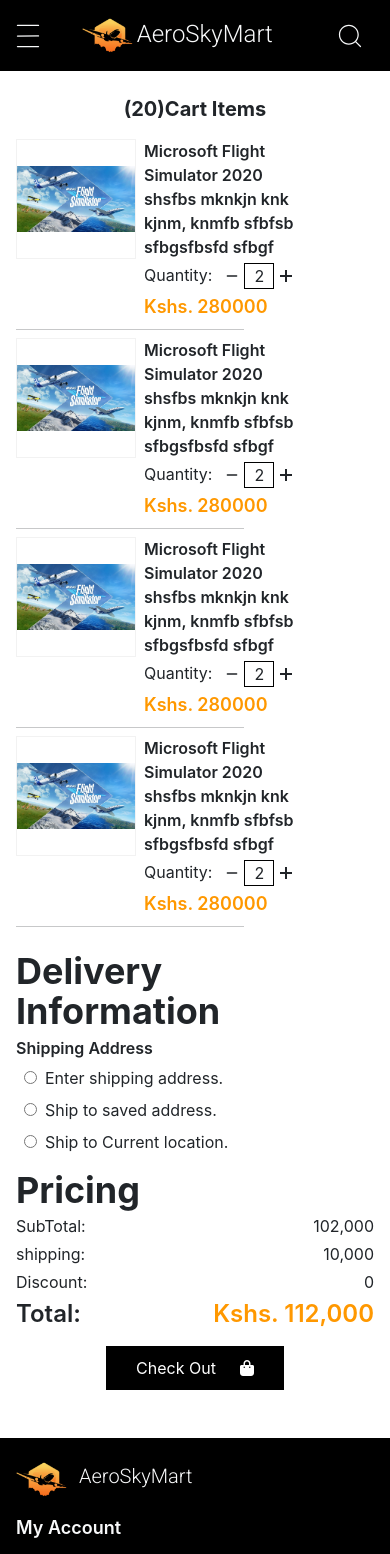
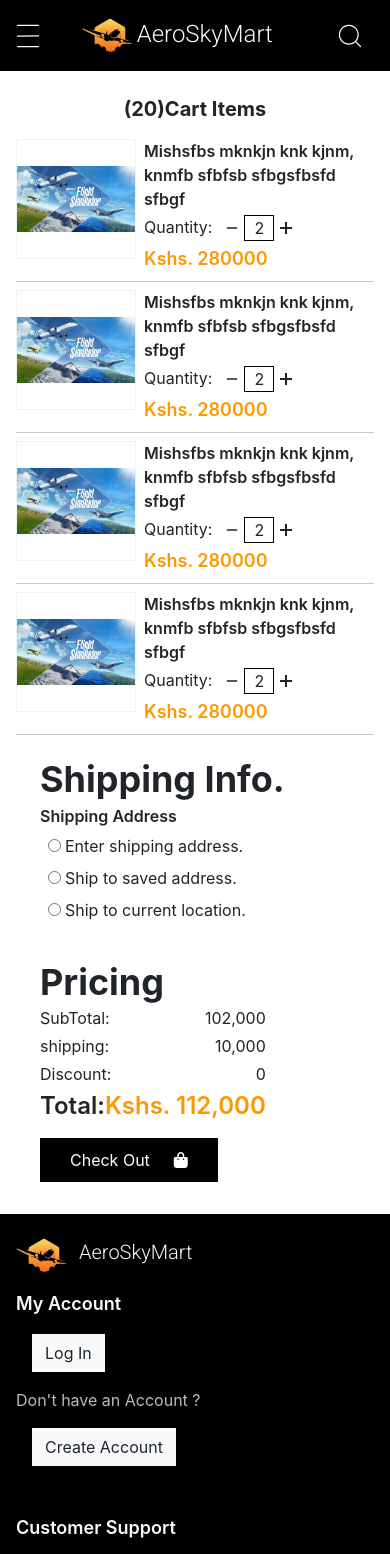
Before and after one commit to Osorabrian/AeroSkyMart, a React (Create React App) app: page /cart in a window 390 px wide. Shown: the top 1554 px of the page. Built offline with nearby package versions, Linux system fonts and the light colour scheme.

Commit message:
make the cart page responsive

```diff
--- a/src/Components/Cart/Cart.js
+++ b/src/Components/Cart/Cart.js
@@ -14,17 +14,17 @@ export default function Cart(){
 
             <div className="flex flex-wrap" id='price-div'>
 
-                <div className="w-8/12">
+                <div className="" id='cart-items-div'>
                     <CartItem />
                     <CartItem />
                     <CartItem />
                     <CartItem />
                 </div>
 
-                <div className="flex-wrap">
+                <div className="mx-4" id='pricing-shopping'>
 
                     <div className="text-left m-3">
-                        <h1 className="font-bold text-4xl">Delivery Information</h1>
+                        <h1 className="font-bold text-4xl">Shipping Info.</h1>
 
                         <h2 className="font-semibold mt-2">Shipping Address</h2>
 
@@ -32,7 +32,7 @@ export default function Cart(){
 
                             <div className="m-2">
                                 <input type="radio" name='shipping-address' value={'enter-address'} onClick={(e) => setAddressValue(e.target.value)}/>
-                                <label className="ms-2">Enter shipping address.</label>
+                                <label className="ms-1">Enter shipping address.</label>
 
                                 {addressValue === 'enter-address' && (
                                     <div>
@@ -52,7 +52,7 @@ export default function Cart(){
 
                             <div className="m-2">
                                 <input type="radio" name="shipping-address" value={'saved-address'} onClick={(e) => setAddressValue(e.target.value)}/>
-                                <label className="ms-2">Ship to saved address.</label>
+                                <label className="ms-1">Ship to saved address.</label>
 
                                 {
                                     addressValue === 'saved-address' && (
@@ -72,7 +72,7 @@ export default function Cart(){
 
                             <div className="m-2">
                                 <input type="radio" name="shipping-address" value={'current-address'}onClick={(e) => setAddressValue(e.target.value)}/>
-                                <label className="ms-2">Ship to Current location.</label>
+                                <label className="ms-1">Ship to current location.</label>
 
                                 {
                                     addressValue === 'current-address' && (
@@ -112,13 +112,13 @@ export default function Cart(){
                         <p className="font-semibold text-[#ff9800] text-2xl">Kshs. 112,000</p>
                         </div>
 
-                    </div>
+                        <div className="mx-auto my-3">
+                            <Link className="btn" id="checkout-btn" to={'/checkout'}>
+                                Check Out
+                                <i className="fa-solid fa-bag-shopping ms-4 my-auto" style={{color: "#ffffff"}}></i>
+                            </Link>
+                        </div>
 
-                    <div className="mx-auto mb-5">
-                        <Link className="btn" id="checkout-btn" to={'/checkout'}>
-                            Check Out
-                            <i className="fa-solid fa-bag-shopping ms-4 my-auto" style={{color: "#ffffff"}}></i>
-                        </Link>
                     </div>
 
                     </div>
--- a/src/Components/Cart/CartItem.js
+++ b/src/Components/Cart/CartItem.js
@@ -15,7 +15,7 @@ export default function CartItem(){
                     <img src={img} alt="" id="thumbnail"/>
 
                     <div className="flex-wrap my-auto mx-2">
-                        <p className="flex flex-wrap font-semibold">Microsoft Flight Simulator 2020 shsfbs mknkjn knk kjnm, knmfb sfbfsb sfbgsfbsfd sfbgf</p>
+                        <p className="flex flex-wrap font-semibold">Mishsfbs mknkjn knk kjnm, knmfb sfbfsb sfbgsfbsfd sfbgf</p>
 
                         <div className="flex my-1">
                             <p className="me-2">Quantity:</p>
--- a/src/Components/Cart/cart.css
+++ b/src/Components/Cart/cart.css
@@ -22,3 +22,23 @@
         max-height: 120px;
     }
 }
+
+@media screen and (max-width: 1275px) {
+    #pricing-shopping{
+        display: flex;
+        flex-wrap: wrap;
+        margin: initial;
+    }
+}
+
+@media screen and (min-width: 900px){
+    #cart-items-div{
+        min-width: 880px;
+    }
+}
+
+@media screen and (min-width: 1275px) {
+    #pricing-shopping{
+        padding-left: 100px;
+    }
+}
```
